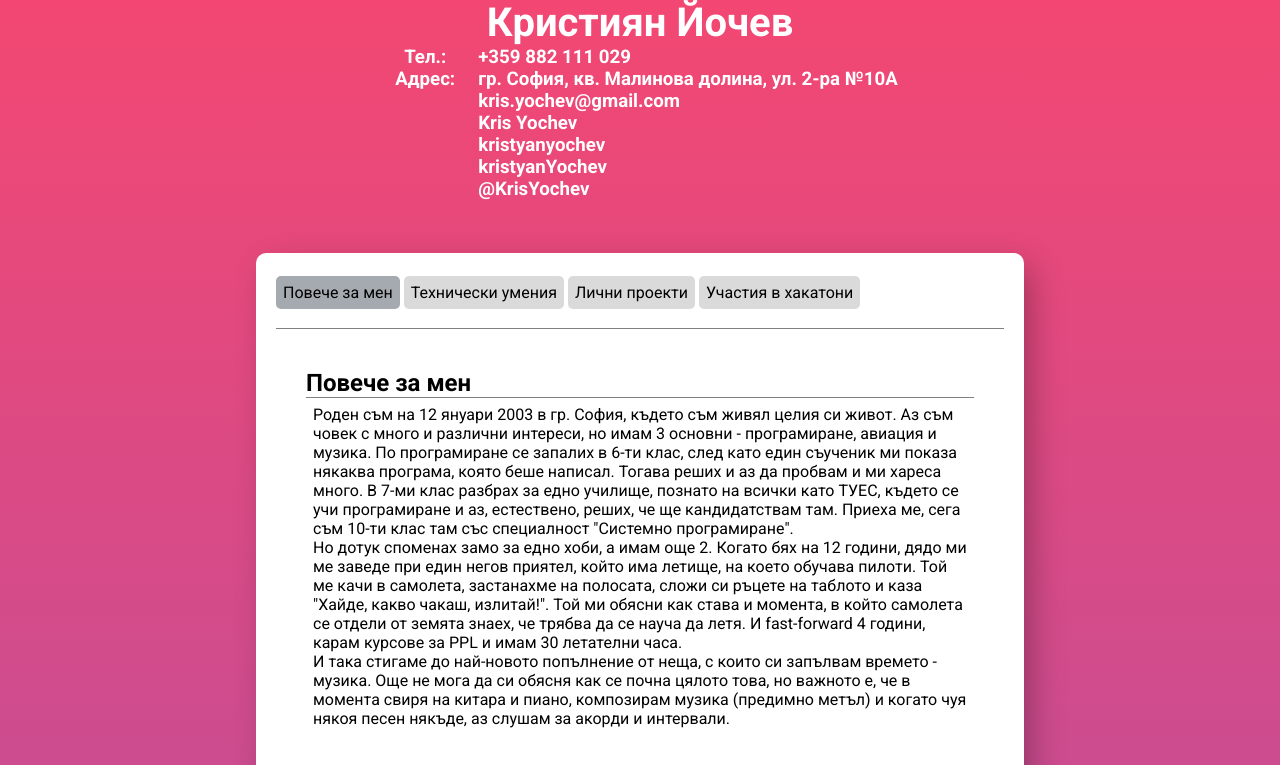
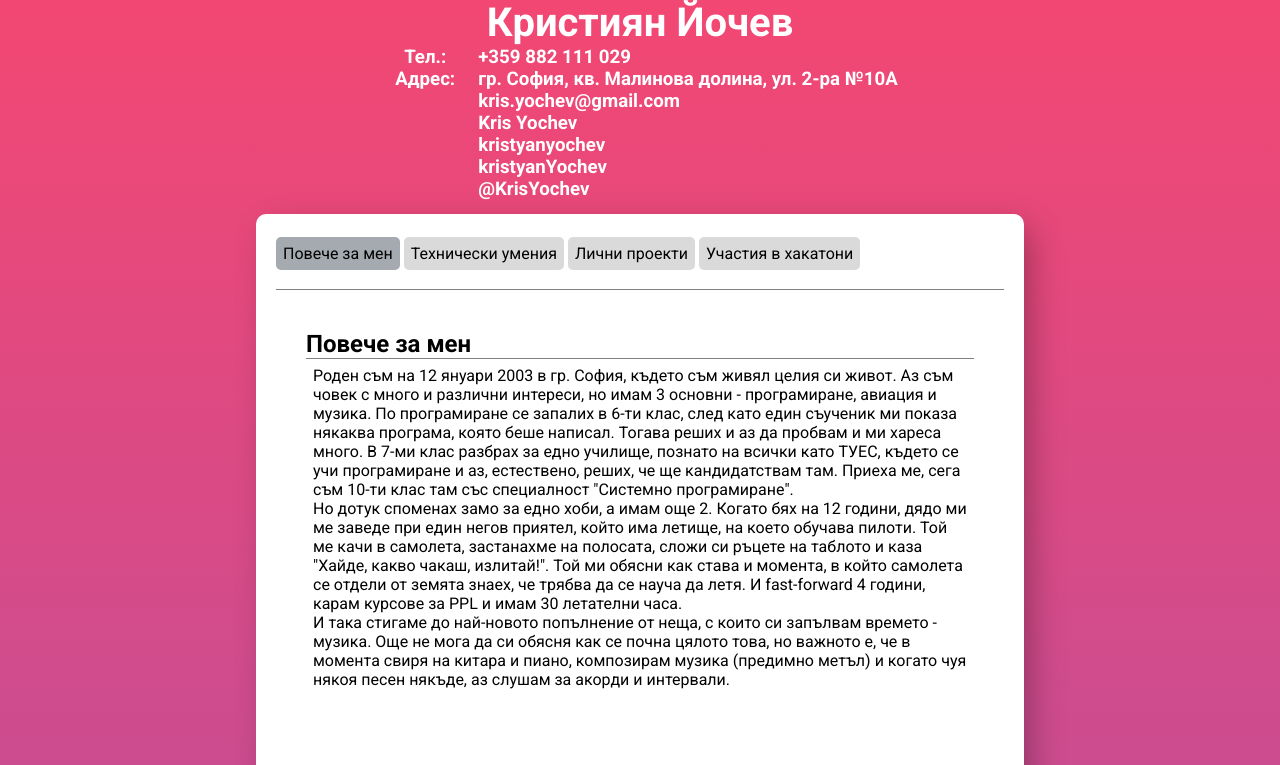
Before and after one commit to kristyanYochev/CV, a PHP site: page / in a window 1280 px wide. Shown: the part 187-952 px from the top of the page. Run offline with PHP 8.4, Linux system fonts and the light colour scheme; some libraries are stand-ins or nearby versions.

Commit message:
Fixed header

```diff
--- a/styles/main.css
+++ b/styles/main.css
@@ -26,7 +26,8 @@ body {
     width: 100vw;
     display: grid;
     grid-template-columns: 10px 1fr 10px;
-    grid-template-rows: 55vh 1fr 10vh;
+    grid-template-rows: auto 1fr 10vh;
+    grid-row-gap: 10px;
     grid-template-areas:
         "header header header"
         "gutter1 content gutter"
```
